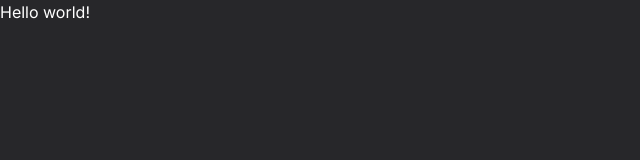
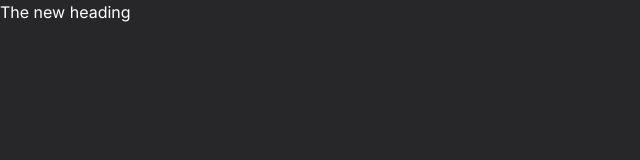
Before and after one commit to DarkstarXDD/github-workflow, a Next.js app: page / in a window 1280 px wide. Shown: the top 160 px of the page, without its empty margins (0-640 px from the left). Built offline with nearby package versions, Linux system fonts and the light colour scheme.

Commit message:
add new heading

```diff
--- a/src/app/page.tsx
+++ b/src/app/page.tsx
@@ -1,7 +1,7 @@
 export default function Home() {
   return (
     <main>
-      <div>Hello world!</div>
+      <h1>The new heading</h1>
     </main>
   )
 }
```
